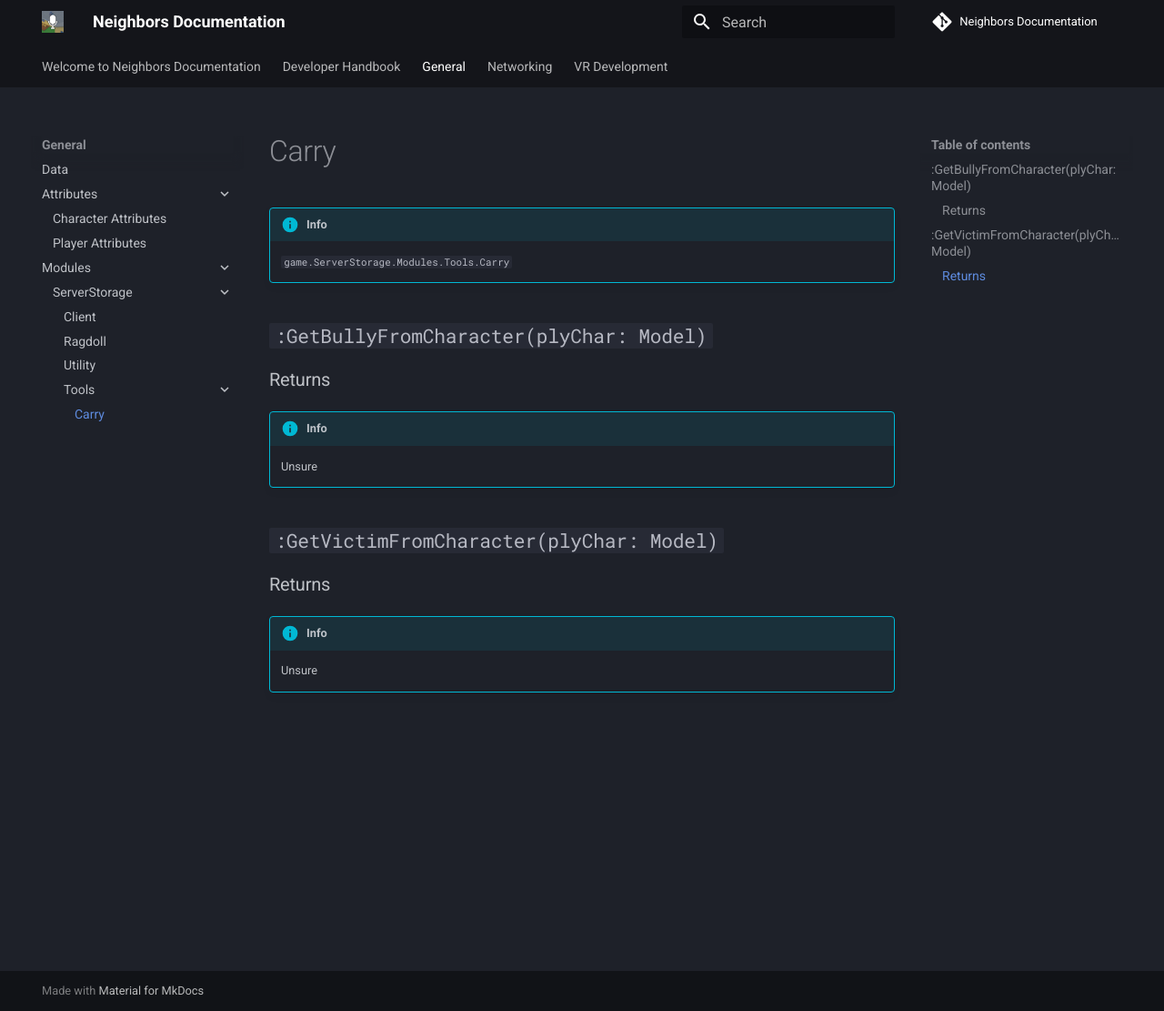
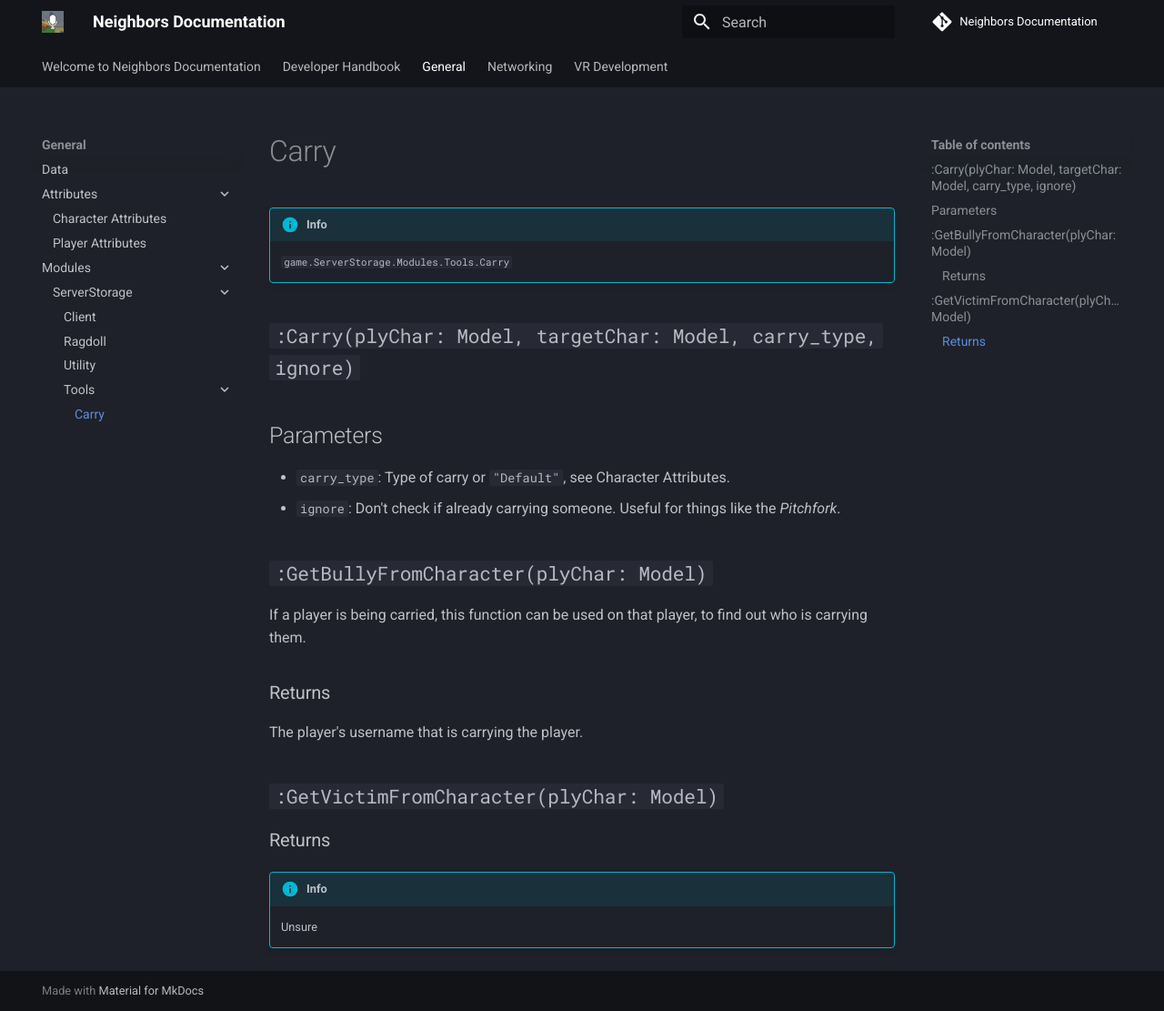
Before and after one commit to TheBoogle/neighbors-documentation, an MkDocs documentation site: the page built from docs/General/Modules/ServerStorage/Tools/Carry.md, in a window 1280 px wide and 1111 px high. Shown: the whole window at 91% size. Built offline with MkDocs 1.6.1 and Material for MkDocs 9.7.7, drawn with Linux system fonts in a browser that asks for light colours; comment, search, counter and statistics services are not loaded.

Commit message:
Update Carry.md

```diff
--- a/docs/General/Modules/ServerStorage/Tools/Carry.md
+++ b/docs/General/Modules/ServerStorage/Tools/Carry.md
@@ -2,16 +2,23 @@
 !!! info end
     ``game.ServerStorage.Modules.Tools.Carry``
 
+## ``:Carry(plyChar: Model, targetChar: Model, carry_type, ignore)``
+
+## Parameters
+* ``carry_type``: Type of carry or ``"Default"``, see Character Attributes.
+* ``ignore``: Don't check if already carrying someone. Useful for things like the _Pitchfork_.
+
 
 ## `:GetBullyFromCharacter(plyChar: Model)`
+If a player is being carried, this function can be used on that player, to find out who is carrying them.
+
+### Returns
+The player's username that is carrying the player.
+
+
+## `:GetVictimFromCharacter(plyChar: Model)`
+
 
 ### Returns
 !!! info end
     Unsure
-
-
-## `:GetVictimFromCharacter(plyChar: Model)`
-
-### Returns
-!!! info end
-    Unsure
```
